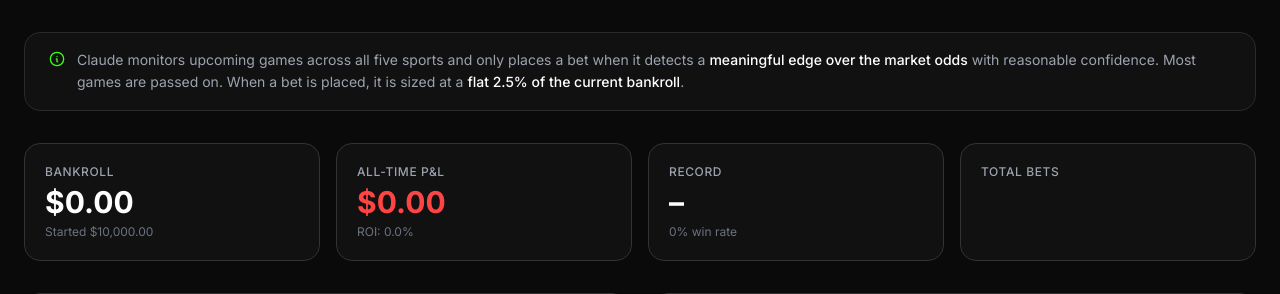
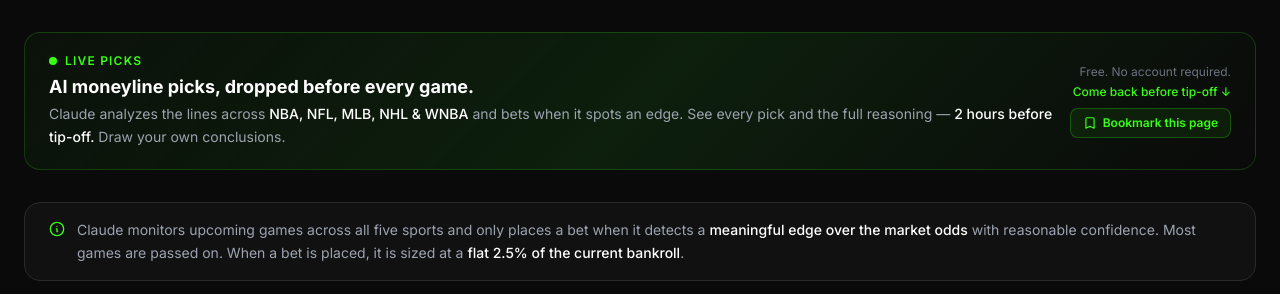
Before and after one commit to Andrew-Berman0/SportsBettingBot, a FastAPI app: template web/templates/index.html in a window 1280 px wide. Shown: the part 129-423 px from the top of the page. Run offline with FastAPI, Linux system fonts and the light colour scheme; the template is opened without the code that fills it, so the values that code supplies are empty; some libraries are stand-ins or nearby versions.

Commit message:
small modifiactions to the site, added a banner for better retention

```diff
--- a/web/templates/index.html
+++ b/web/templates/index.html
@@ -87,6 +87,54 @@
   </header>
 
   <main class="max-w-7xl mx-auto px-6 py-8 space-y-8">
+
+    <!-- ── CTA Banner ────────────────────────────────────────── -->
+    <div class="rounded-2xl border border-[#39FF1430] relative overflow-hidden"
+         style="background: linear-gradient(135deg, #39FF1408 0%, #0d1f0d 50%, #0a0a0a 100%);">
+      <div class="px-6 py-5 flex flex-col sm:flex-row sm:items-center gap-4">
+        <div class="flex-1">
+          <div class="flex items-center gap-2 mb-1.5">
+            <span class="relative flex h-2 w-2">
+              <span class="animate-ping absolute inline-flex h-full w-full rounded-full opacity-75" style="background:#39FF14"></span>
+              <span class="relative inline-flex rounded-full h-2 w-2" style="background:#39FF14"></span>
+            </span>
+            <span class="text-xs font-semibold tracking-widest uppercase" style="color:#39FF14">Live Picks</span>
+          </div>
+          <p class="text-white font-bold text-lg leading-snug">
+            AI moneyline picks, dropped before every game.
+          </p>
+          <p class="text-[#9ca3af] text-sm mt-1 leading-relaxed">
+            Claude analyzes the lines across <span class="text-white font-medium">NBA, NFL, MLB, NHL &amp; WNBA</span> and bets when it spots an edge.
+            See every pick and the full reasoning — <span class="text-white font-medium">2 hours before tip-off.</span> Draw your own conclusions.
+          </p>
+        </div>
+        <div class="shrink-0 text-center sm:text-right">
+          <p class="text-xs text-[#6b7280] mb-1">Free. No account required.</p>
+          <p class="text-xs font-medium mb-2" style="color:#39FF14">Come back before tip-off ↓</p>
+          <button onclick="bookmarkPage()" id="bookmark-btn"
+                  class="inline-flex items-center gap-1.5 text-xs font-semibold px-3 py-1.5 rounded-lg border transition-all"
+                  style="background:#39FF1412;color:#39FF14;border-color:#39FF1440;">
+            <svg xmlns="http://www.w3.org/2000/svg" class="w-3.5 h-3.5" fill="none" viewBox="0 0 24 24" stroke="currentColor" stroke-width="2">
+              <path stroke-linecap="round" stroke-linejoin="round" d="M5 5a2 2 0 012-2h10a2 2 0 012 2v16l-7-3.5L5 21V5z"/>
+            </svg>
+            <span id="bookmark-label">Bookmark this page</span>
+          </button>
+        </div>
+      </div>
+    </div>
+    <script>
+      function bookmarkPage() {
+        if (navigator.share) {
+          navigator.share({ title: document.title, url: window.location.href })
+            .catch(() => {});
+        } else {
+          var key = navigator.platform && navigator.platform.toLowerCase().includes('mac') ? '⌘D' : 'Ctrl+D';
+          var label = document.getElementById('bookmark-label');
+          label.textContent = 'Press ' + key + ' to bookmark';
+          setTimeout(function() { label.textContent = 'Bookmark this page'; }, 3000);
+        }
+      }
+    </script>
 
     <!-- ── Explainer ─────────────────────────────────────────── -->
     <div class="rounded-2xl border border-[#2a2a2a] bg-[#111111] px-6 py-4 flex gap-3 items-start">
```
